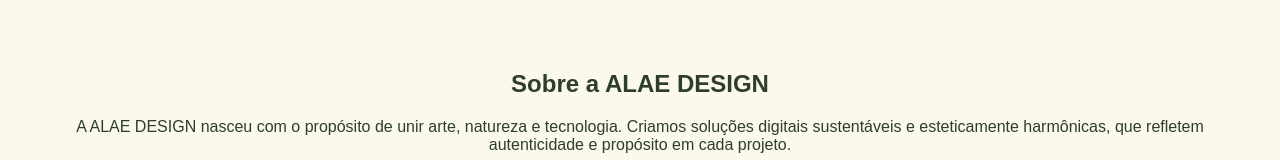
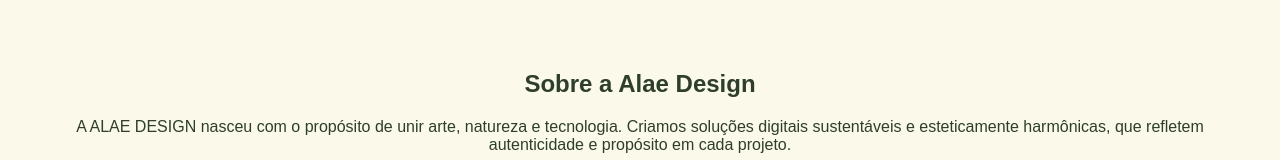
Before and after one commit to mariaepb/alae-design, a plain HTML site: page index.html in a window 1280 px wide. Shown: the part 549-709 px from the top of the page. Drawn offline with Linux system fonts and the light colour scheme.

Commit message:
altera again

```diff
--- a/index.html
+++ b/index.html
@@ -28,7 +28,7 @@
 
     <!-- Sobre -->
     <section id="sobre" class="sobre">
-        <h2>Sobre a ALAE DESIGN</h2>
+        <h2>Sobre a Alae Design</h2>
         <p>
             A ALAE DESIGN nasceu com o propósito de unir arte, natureza e tecnologia.
             Criamos soluções digitais sustentáveis e esteticamente harmônicas,
```
